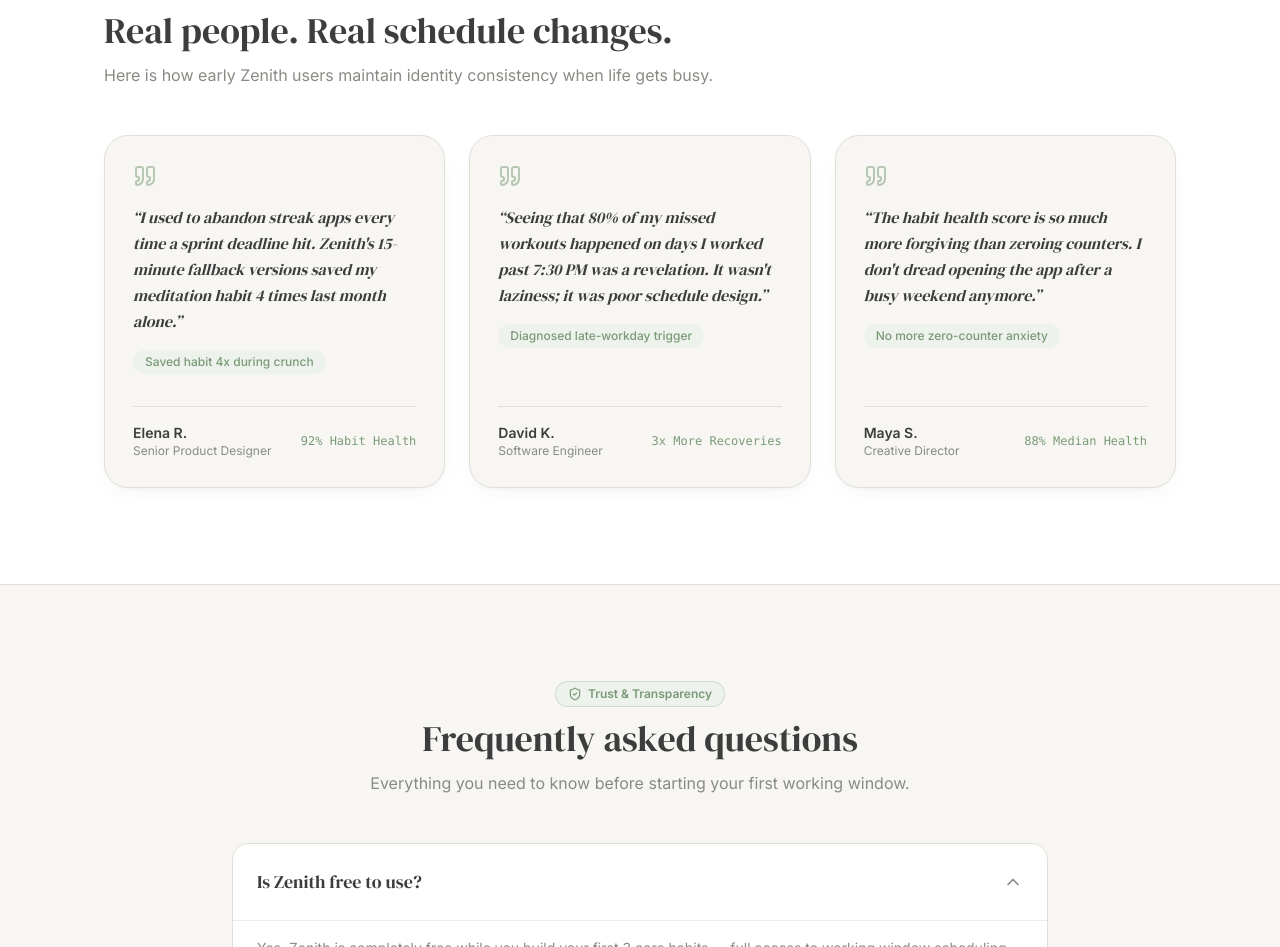
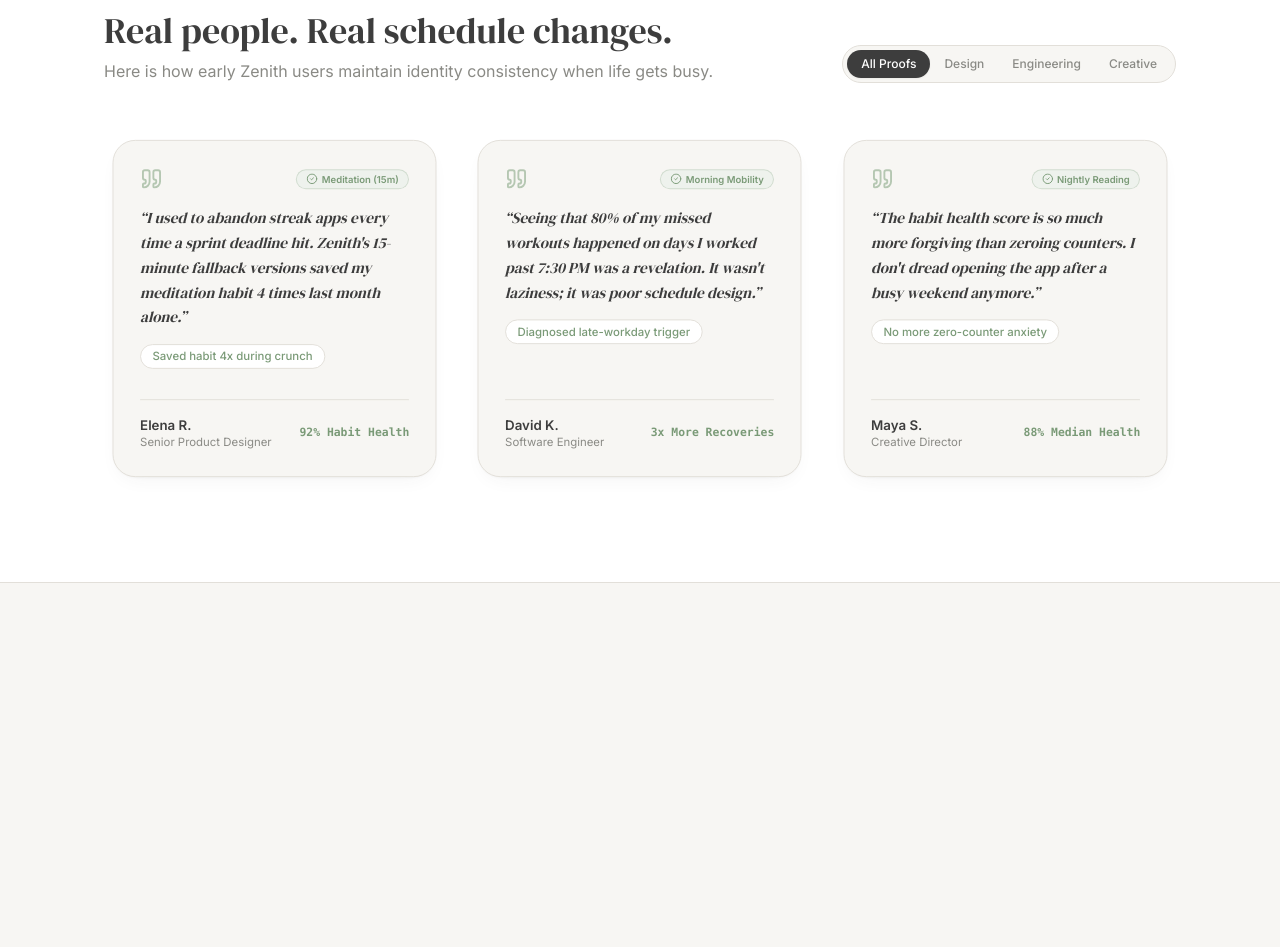
Before and after one commit to SamarSiddiqui/Zenith, a Next.js app: page / in a window 1280 px wide. Shown: the part 6825-7772 px from the top of the page. Built offline with nearby package versions, Linux system fonts and the light colour scheme.

Commit message:
feat(landing): add role category filters & GSAP ScrollTrigger to SocialProof and TrustFAQ

```diff
--- a/components/landing/SocialProof.tsx
+++ b/components/landing/SocialProof.tsx
@@ -1,75 +1,146 @@
 "use client";
 
-import React from 'react';
-import { motion } from 'framer-motion';
-import { Quote, Star } from 'lucide-react';
-import { Reveal } from '../visuals/Reveal';
+import React, { useState, useRef } from 'react';
+import { motion, AnimatePresence } from 'framer-motion';
+import { Quote, Star, CheckCircle2 } from 'lucide-react';
+import { useGSAPScrollTrigger } from '../../hooks/useGSAPScrollTrigger';
 
 interface Testimonial {
+  id: string;
   name: string;
   role: string;
+  category: 'design' | 'eng' | 'creative';
   quote: string;
   highlight: string;
   metrics: string;
+  habitSaved: string;
 }
 
 const testimonials: Testimonial[] = [
   {
+    id: 'elena',
     name: 'Elena R.',
     role: 'Senior Product Designer',
+    category: 'design',
     quote: 'I used to abandon streak apps every time a sprint deadline hit. Zenith\'s 15-minute fallback versions saved my meditation habit 4 times last month alone.',
     highlight: 'Saved habit 4x during crunch',
-    metrics: '92% Habit Health'
+    metrics: '92% Habit Health',
+    habitSaved: 'Meditation (15m)'
   },
   {
+    id: 'david',
     name: 'David K.',
     role: 'Software Engineer',
+    category: 'eng',
     quote: 'Seeing that 80% of my missed workouts happened on days I worked past 7:30 PM was a revelation. It wasn\'t laziness; it was poor schedule design.',
     highlight: 'Diagnosed late-workday trigger',
-    metrics: '3x More Recoveries'
+    metrics: '3x More Recoveries',
+    habitSaved: 'Morning Mobility'
   },
   {
+    id: 'maya',
     name: 'Maya S.',
     role: 'Creative Director',
+    category: 'creative',
     quote: 'The habit health score is so much more forgiving than zeroing counters. I don\'t dread opening the app after a busy weekend anymore.',
     highlight: 'No more zero-counter anxiety',
-    metrics: '88% Median Health'
+    metrics: '88% Median Health',
+    habitSaved: 'Nightly Reading'
   }
 ];
 
 export function SocialProof() {
+  const [activeCategory, setActiveCategory] = useState<string>('all');
+  const containerRef = useRef<HTMLDivElement>(null);
+
+  // GSAP ScrollTrigger entrance animation
+  const sectionRef = useGSAPScrollTrigger<HTMLElement>((gsap) => {
+    const tl = gsap.timeline({ defaults: { ease: 'power2.out' } });
+
+    if (containerRef.current) {
+      tl.fromTo(
+        containerRef.current.querySelectorAll('.gsap-proof-anim'),
+        { opacity: 0, y: 16 },
+        { opacity: 1, y: 0, duration: 0.5, stagger: 0.08 }
+      );
+    }
+
+    return tl;
+  });
+
+  const filteredTestimonials = activeCategory === 'all'
+    ? testimonials
+    : testimonials.filter((t) => t.category === activeCategory);
+
   return (
-    <section id="proof" className="border-t border-line bg-surface py-20 lg:py-24">
-      <div className="mx-auto w-full max-w-6xl px-5 lg:px-10">
-        <Reveal className="max-w-2xl">
-          <div className="flex items-center gap-1 text-sage-deep">
+    <section ref={sectionRef} id="proof" className="border-t border-line bg-surface py-20 lg:py-24">
+      <div ref={containerRef} className="mx-auto w-full max-w-6xl px-5 lg:px-10">
+        {/* Header & Rating */}
+        <div className="flex flex-col gap-4 sm:flex-row sm:items-end sm:justify-between">
+          <div>
+            <div className="gsap-proof-anim flex items-center gap-1 text-sage-deep">
               {[...Array(5)].map((_, i) => (
                 <Star key={i} className="h-4 w-4 fill-sage-deep text-sage-deep" />
               ))}
               <span className="ml-2 text-xs font-semibold uppercase tracking-wider text-muted">Early User Proof</span>
             </div>
-          <h2 className="mt-3 font-serif text-3xl text-ink md:text-4xl">
+            <h2 className="gsap-proof-anim mt-3 font-serif text-3xl text-ink md:text-4xl">
               Real people. Real schedule changes.
             </h2>
-          <p className="mt-3 text-base text-muted">
+            <p className="gsap-proof-anim mt-2 text-base text-muted">
               Here is how early Zenith users maintain identity consistency when life gets busy.
             </p>
-        </Reveal>
+          </div>
 
+          {/* Role Category Tabs */}
+          <div className="gsap-proof-anim inline-flex shrink-0 rounded-full border border-line bg-canvas p-1">
+            {[
+              { id: 'all', label: 'All Proofs' },
+              { id: 'design', label: 'Design' },
+              { id: 'eng', label: 'Engineering' },
+              { id: 'creative', label: 'Creative' }
+            ].map((cat) => (
+              <button
+                key={cat.id}
+                onClick={() => setActiveCategory(cat.id)}
+                className={`rounded-full px-3.5 py-1.5 text-xs font-medium transition-all ${
+                  activeCategory === cat.id
+                    ? 'bg-ink text-white shadow-xs'
+                    : 'text-muted hover:text-ink'
+                }`}
+              >
+                {cat.label}
+              </button>
+            ))}
+          </div>
+        </div>
+
+        {/* Testimonials Cards Grid */}
         <div className="mt-12 grid gap-6 md:grid-cols-3">
-          {testimonials.map((t, i) => (
-            <Reveal key={t.name} delay={i * 0.08}>
+          <AnimatePresence mode="popLayout">
+            {filteredTestimonials.map((t) => (
               <motion.div
-                whileHover={{ y: -3 }}
-                transition={{ duration: 0.18, ease: 'easeOut' }}
-                className="flex h-full flex-col justify-between rounded-3xl border border-line bg-canvas p-7 shadow-calm"
+                key={t.id}
+                layout
+                initial={{ opacity: 0, scale: 0.95 }}
+                animate={{ opacity: 1, scale: 1 }}
+                exit={{ opacity: 0, scale: 0.95 }}
+                transition={{ duration: 0.22, ease: 'easeOut' }}
+                className="gsap-proof-anim flex h-full flex-col justify-between rounded-3xl border border-line bg-canvas p-7 shadow-calm hover:border-sage/40 transition-colors"
               >
                 <div>
+                  <div className="flex items-center justify-between">
                     <Quote className="h-6 w-6 text-sage/60" />
+                    <span className="rounded-full bg-sage-wash border border-sage/30 px-2.5 py-0.5 text-[10px] font-semibold text-sage-deep flex items-center gap-1">
+                      <CheckCircle2 className="h-3 w-3" />
+                      {t.habitSaved}
+                    </span>
+                  </div>
+
                   <p className="mt-4 font-serif text-base italic leading-relaxed text-ink">
                     &ldquo;{t.quote}&rdquo;
                   </p>
-                  <span className="mt-4 inline-block rounded-full bg-sage-wash px-3 py-1 text-xs font-medium text-sage-deep">
+                  <span className="mt-4 inline-block rounded-full bg-surface border border-line px-3 py-1 text-xs font-medium text-sage-deep">
                     {t.highlight}
                   </span>
                 </div>
@@ -79,11 +150,11 @@ export function SocialProof() {
                     <p className="text-sm font-semibold text-ink">{t.name}</p>
                     <p className="text-xs text-muted">{t.role}</p>
                   </div>
-                  <span className="font-mono text-xs font-medium text-sage-deep">{t.metrics}</span>
+                  <span className="font-mono text-xs font-bold text-sage-deep">{t.metrics}</span>
                 </div>
               </motion.div>
-            </Reveal>
             ))}
+          </AnimatePresence>
         </div>
       </div>
     </section>
--- a/components/landing/TrustFAQ.tsx
+++ b/components/landing/TrustFAQ.tsx
@@ -1,9 +1,9 @@
 "use client";
 
-import React, { useState } from 'react';
+import React, { useState, useRef } from 'react';
 import { AnimatePresence, motion } from 'framer-motion';
 import { ChevronDown, ShieldCheck } from 'lucide-react';
-import { Reveal } from '../visuals/Reveal';
+import { useGSAPScrollTrigger } from '../../hooks/useGSAPScrollTrigger';
 
 interface FAQItem {
   id: string;
@@ -36,40 +36,64 @@ const faqs: FAQItem[] = [
 
 export function TrustFAQ() {
   const [openId, setOpenId] = useState<string | null>('free');
+  const containerRef = useRef<HTMLDivElement>(null);
+
+  // GSAP ScrollTrigger entrance animation
+  const sectionRef = useGSAPScrollTrigger<HTMLElement>((gsap) => {
+    const tl = gsap.timeline({ defaults: { ease: 'power2.out' } });
+
+    if (containerRef.current) {
+      tl.fromTo(
+        containerRef.current.querySelectorAll('.gsap-faq-anim'),
+        { opacity: 0, y: 16 },
+        { opacity: 1, y: 0, duration: 0.5, stagger: 0.08 }
+      );
+    }
+
+    return tl;
+  });
 
   return (
-    <section id="faq" className="border-t border-line bg-canvas">
-      <div className="mx-auto w-full max-w-4xl px-5 py-20 lg:px-10 lg:py-24">
-        <Reveal className="text-center">
-          <div className="inline-flex items-center gap-1.5 rounded-full border border-sage/30 bg-sage-wash px-3 py-1 text-xs font-semibold text-sage-deep">
+    <section ref={sectionRef} id="faq" className="border-t border-line bg-canvas">
+      <div ref={containerRef} className="mx-auto w-full max-w-4xl px-5 py-20 lg:px-10 lg:py-24">
+        {/* Header */}
+        <div className="text-center">
+          <div className="gsap-faq-anim inline-flex items-center gap-1.5 rounded-full border border-sage/30 bg-sage-wash px-3 py-1 text-xs font-semibold text-sage-deep">
             <ShieldCheck className="h-3.5 w-3.5" />
             Trust & Transparency
           </div>
-          <h2 className="mt-3 font-serif text-3xl text-ink md:text-4xl">
+          <h2 className="gsap-faq-anim mt-3 font-serif text-3xl text-ink md:text-4xl">
             Frequently asked questions
           </h2>
-          <p className="mt-3 text-base text-muted">
+          <p className="gsap-faq-anim mt-3 text-base text-muted">
             Everything you need to know before starting your first working window.
           </p>
-        </Reveal>
+        </div>
 
+        {/* FAQ Accordion List */}
         <div className="mt-12 space-y-4">
           {faqs.map((faq) => {
             const isOpen = openId === faq.id;
             return (
-              <Reveal key={faq.id}>
-                <div className="overflow-hidden rounded-2xl border border-line bg-surface transition-colors duration-150 hover:border-sage/40">
+              <div
+                key={faq.id}
+                className={`gsap-faq-anim overflow-hidden rounded-2xl border transition-all duration-200 ${
+                  isOpen ? 'border-sage/60 bg-surface shadow-xs ring-1 ring-sage/20' : 'border-line bg-surface hover:border-sage/40'
+                }`}
+              >
                 <button
                   type="button"
                   onClick={() => setOpenId(isOpen ? null : faq.id)}
                   className="flex w-full items-center justify-between p-6 text-left"
                   aria-expanded={isOpen}
                 >
-                    <span className="font-serif text-lg text-ink">{faq.question}</span>
+                  <span className={`font-serif text-lg transition-colors ${isOpen ? 'text-sage-deep font-semibold' : 'text-ink'}`}>
+                    {faq.question}
+                  </span>
                   <motion.span
                     animate={{ rotate: isOpen ? 180 : 0 }}
                     transition={{ duration: 0.2, ease: 'easeOut' }}
-                      className="shrink-0 text-muted"
+                    className={`shrink-0 ${isOpen ? 'text-sage-deep' : 'text-muted'}`}
                   >
                     <ChevronDown className="h-5 w-5" />
                   </motion.span>
@@ -90,7 +114,6 @@ export function TrustFAQ() {
                   )}
                 </AnimatePresence>
               </div>
-              </Reveal>
             );
           })}
         </div>
```
Lines whose indentation alone changed are shown as unchanged.
